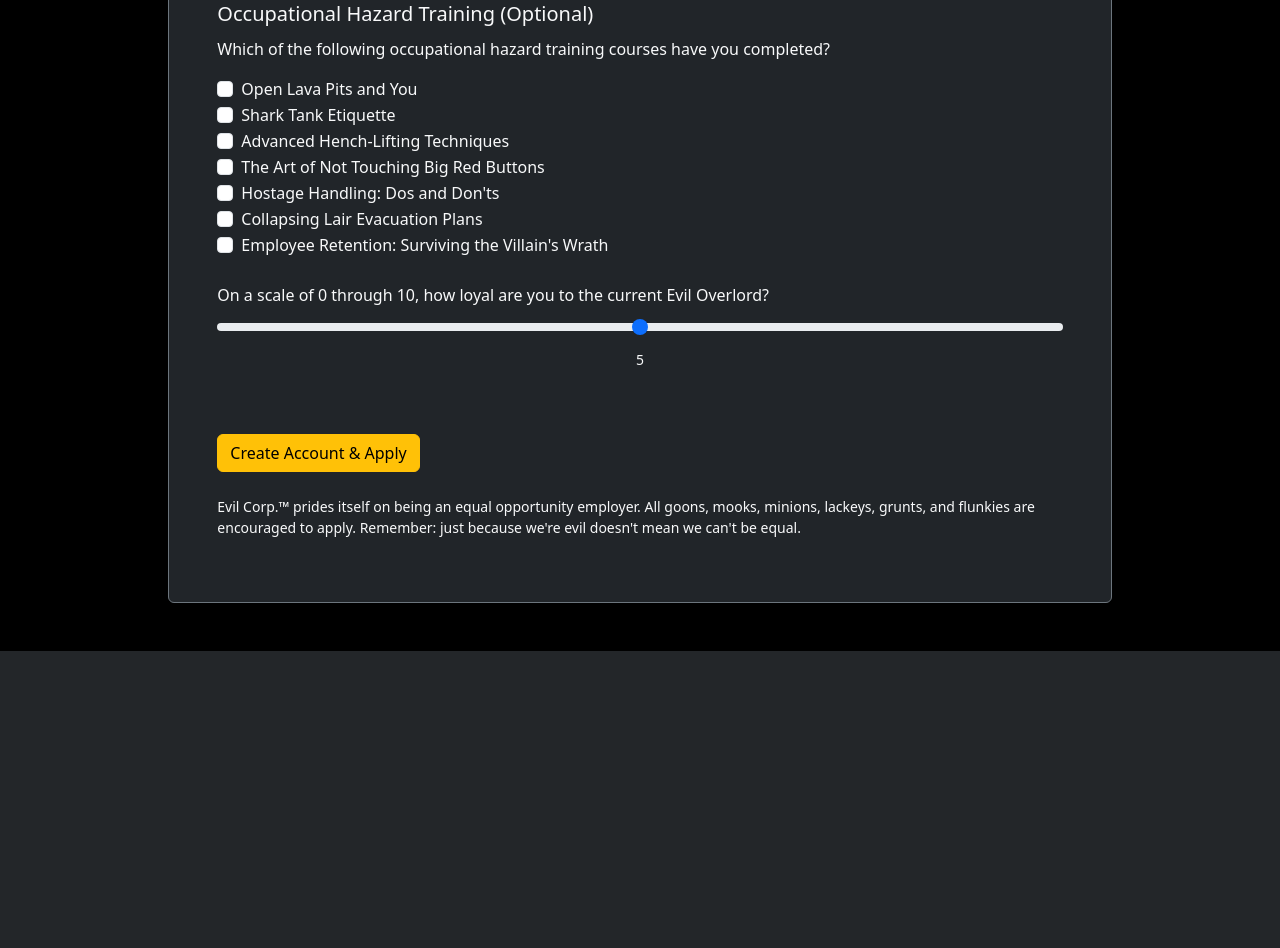
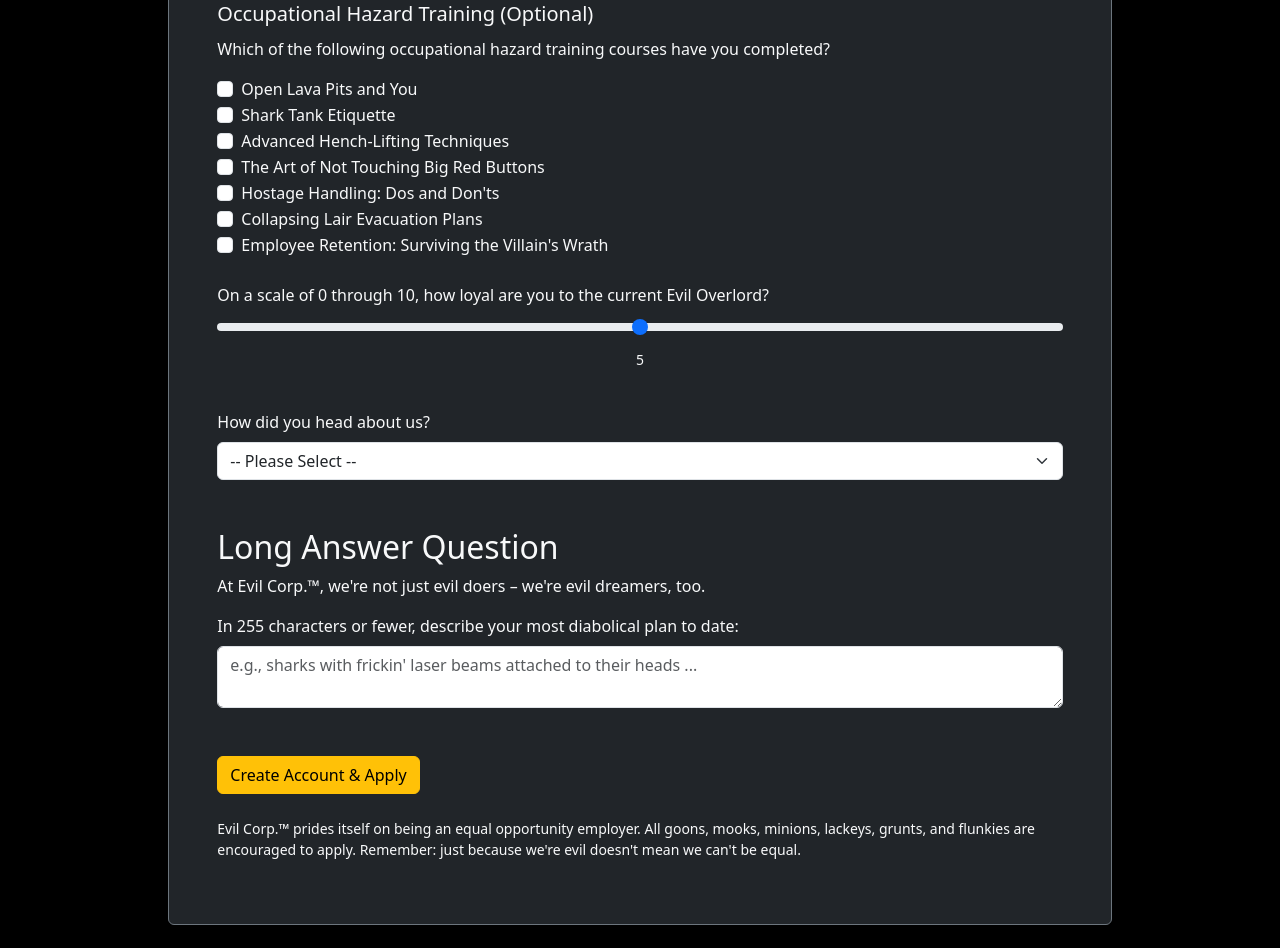
Before and after one commit to eubhawatson-classes/dmit-2025-workbook-a02-fall-2025, a PHP site: page / in a window 1280 px wide. Shown: the part 1734-2682 px from the top of the page. Before the commit the page ends 2385 px from the top, so only its background shows below. Run offline with PHP 8.4, Linux system fonts and the light colour scheme.

Commit message:
Progress for Lesson 10 (29 September).

```diff
--- a/module-2/10-php-custom-validation-methods/private/validation-functions.php
+++ b/module-2/10-php-custom-validation-methods/private/validation-functions.php
@@ -0,0 +1,78 @@
+<?php
+/**
+ * This file contains a collection of reusable validation helper functions.
+ *
+ * BLANKS / PRESENCE: Check whether or not a value is set or exists.
+ * EXCLUSIONS / INCLUSIONS: Verify that a value is amongst a set of allowed values.
+ * DATA TYPE: PHONE NUMBER: Normalise phone inputs by stripping syntax.
+ * DATA TYPE: STRINGS: Validate string length and character constraints.
+ */
+
+/**
+ * Determines is a vlue is blank (unset or empty after trimming whitespace).
+ * Uses === to avoid false positives (unlike empty(), which treats "0" as blank).
+ * Note: trim() only works on strings (not arrays).
+ *
+ * @param mixed $value - the value to check.
+ * @return BOOL - TRUE if the value is not set or is an empty string after trim().
+ */
+function is_blank($value) {
+    return !isset($value) || trim($value) === '';
+}
+
+/*
+    EXCLUSIONS / INCLUSIONS
+*/
+
+/**
+ * Checks if a given value exists in a set of allowed values.
+ * Useful for validating dropdowns, radio buttons, or any discrete list.
+ *
+ * @param mixed $value - The needle (the thing we are looking for).
+ * @param array $set - The haystack (the thing we are looking inside of).
+ * @return BOOL - TRUE is $value is found in $set; FALSE if not.
+ */
+function has_allowed_value($value, $set) {
+    return in_array($value, $set);
+}
+
+/*
+    DATA TYPE: PHONE NUMBERS
+*/
+
+/**
+ * Normalises a phone number string by stripping out common formatting characters.
+ * Removes: +, -, ., (, ), and spaces.
+ *
+ * @param string $value - The raw phone number input.
+ * @return string $value - The cleaned numeric phone string.
+ */
+function valid_phone_format($value) {
+    // We want to remove: + - . ( )
+    $value = str_replace("+", "", $value);
+    $value = str_replace("-", "", $value);
+    $value = str_replace(".", "", $value);
+    $value = str_replace("(", "", $value);
+    $value = str_replace(")", "", $value);
+    $value = str_replace(" ", "", $value);
+
+    return $value;
+}
+
+/*
+    DATA TYPE: STRINGS
+*/
+
+/**
+ * Check if the length of a string is less than a maximum value.
+ *
+ * @param string $value - the string to measure.
+ * @param int $max - The maximum length allowed.
+ * @return BOOL - TRUE if the length is less than the maximum allowed; FALSE otherwise.
+ */
+function has_length_less_than($value, $max) {
+    $length = strlen($value);
+    return $length < $max;
+}
+
+?>
--- a/module-2/10-php-custom-validation-methods/public/index.php
+++ b/module-2/10-php-custom-validation-methods/public/index.php
@@ -212,8 +212,32 @@ require '../private/process-form.php';
                     </fieldset>
 
                     <!-- Dropdown (How did you hear about us?) -->
+                     <div class="mb-4">
+                        <?php if ($message_referral != "") echo $message_referral; ?>
+
+                        <label for="referral" class="form-label">How did you head about us?</label>
+                        <select name="referral" id="referral" class="form-select">
+                            <option value="">-- Please Select --</option>
+                            <option value="classified-ad" <?php if (isset($referral) && $referral === "classified-ad") echo "selected"; ?>>Craigslist (Evil Jobs Section)</option>
+                            <option value="social-media" <?php if (isset($referral) && $referral === "social-media") echo "selected"; ?>>Lava Pit Showcase on TikTok</option>
+                            <option value="word-of-mouth" <?php if (isset($referral) && $referral === "word-of-mouth") echo "selected"; ?>>Referral From Another Henchperson</option>
+                            <option value="mixer" <?php if (isset($referral) && $referral === "mixer") echo "selected"; ?>>Villain Networking Mixer</option>
+                            <option value="kidnapping" <?php if (isset($referral) && $referral === "kidnapping") echo "selected"; ?>>Kidnapped By Your Recruitment Team</option>
+                            <option value="family" <?php if (isset($referral) && $referral === "family") echo "selected"; ?>>Family Tradition</option>
+                            <option value="announcement" <?php if (isset($referral) && $referral === "announcement") echo "selected"; ?>>Villain's Death Ray Announcement</option>
+                        </select>
+                     </div>
+                </section>
+
+                <section class="my-5">
+                    <h2 class="fw-light">Long Answer Question</h2>
+                    <p>At Evil Corp.&trade;, we're not just evil doers – we're evil dreamers, too.</p>
 
                     <!-- Textarea (Long Answer Question) -->
+                    <div class="mb-4">
+                        <label for="evil-plan" class="form-label">In 255 characters or fewer, describe your most diabolical plan to date:</label>
+                        <textarea name="evil-plan" id="evil-plan" class="form-control" placeholder="e.g., sharks with frickin' laser beams attached to their heads ..."><?php if ($evil_plan != "") echo $evil_plan; ?></textarea>
+                    </div>
                 </section>
 
                 <!-- Submission -->
```
